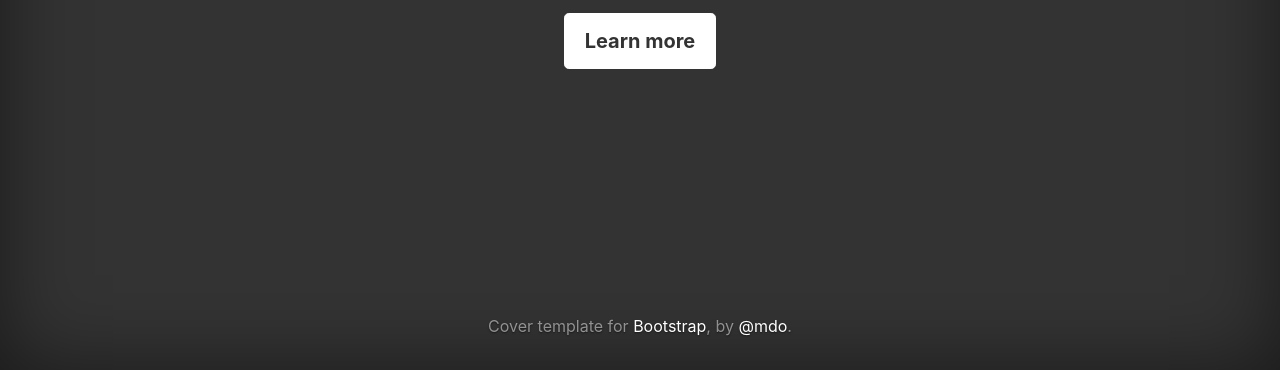
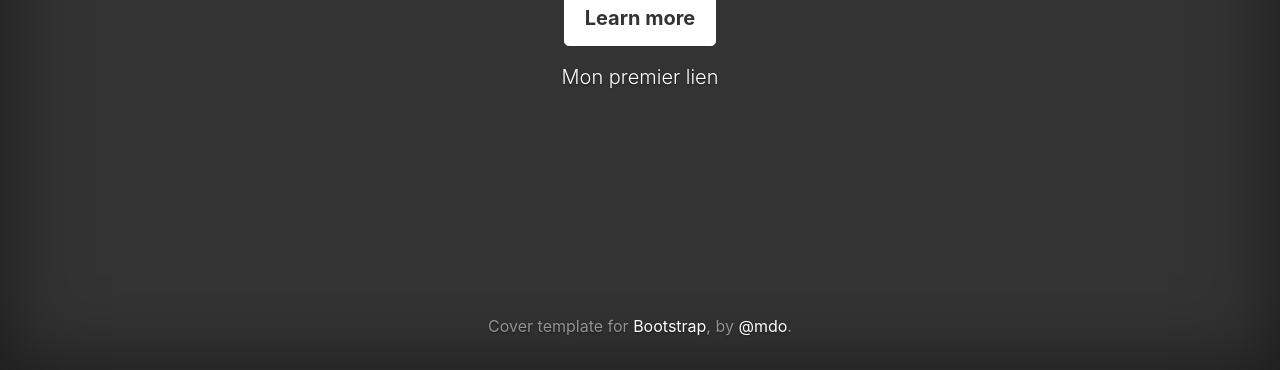
Before and after one commit to chapsq/first, a plain HTML site: page index.html in a window 1280 px wide. Shown: the part 430-800 px from the top of the page. Drawn offline with nearby package versions, Linux system fonts and the light colour scheme.

Commit message:
Update index.html

```diff
--- a/index.html
+++ b/index.html
@@ -34,6 +34,10 @@
         <p class="lead">
           <a href="#" class="btn btn-lg btn-secondary">Learn more</a>
         </p>
+         <p class="lead">
+            <a href="https://wikipedia.org" target="_blank">Mon premier lien</a>
+              </p>
+
       </main>
 
       <footer class="mastfoot mt-auto">
```
